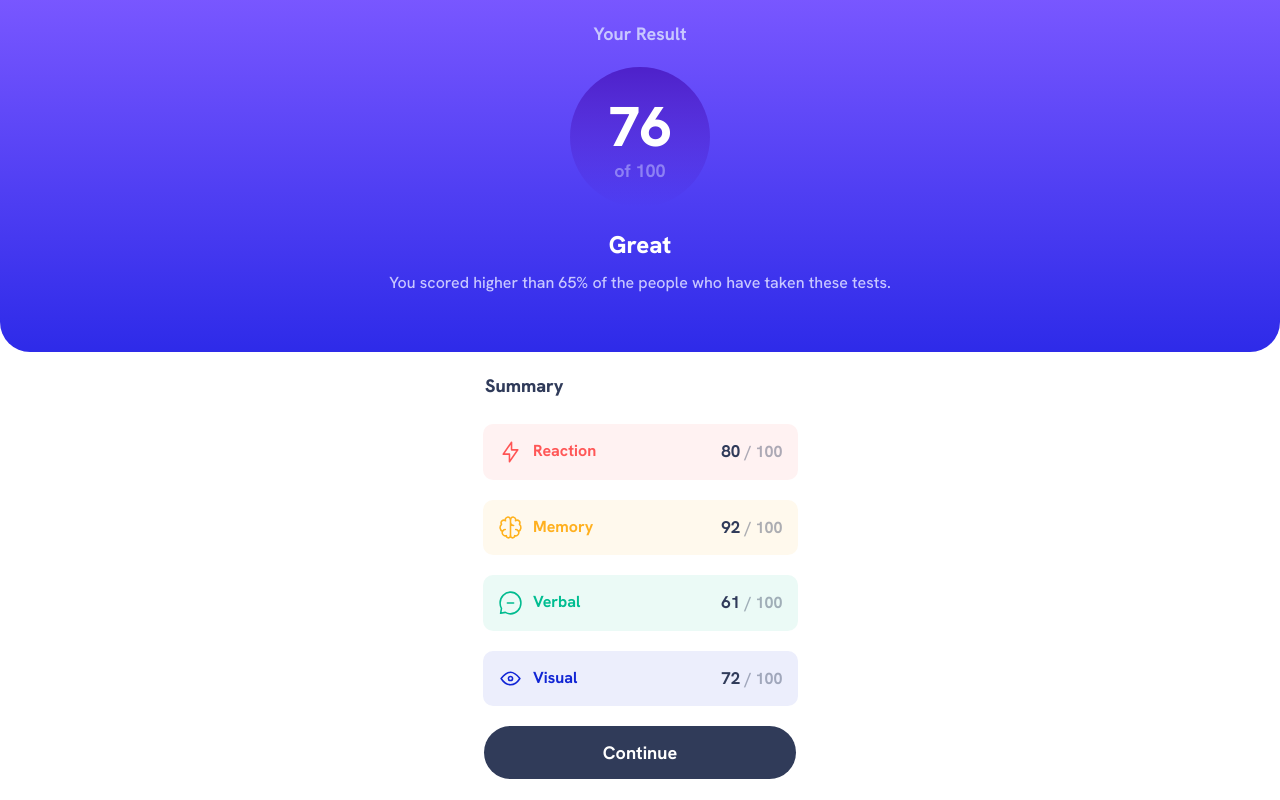
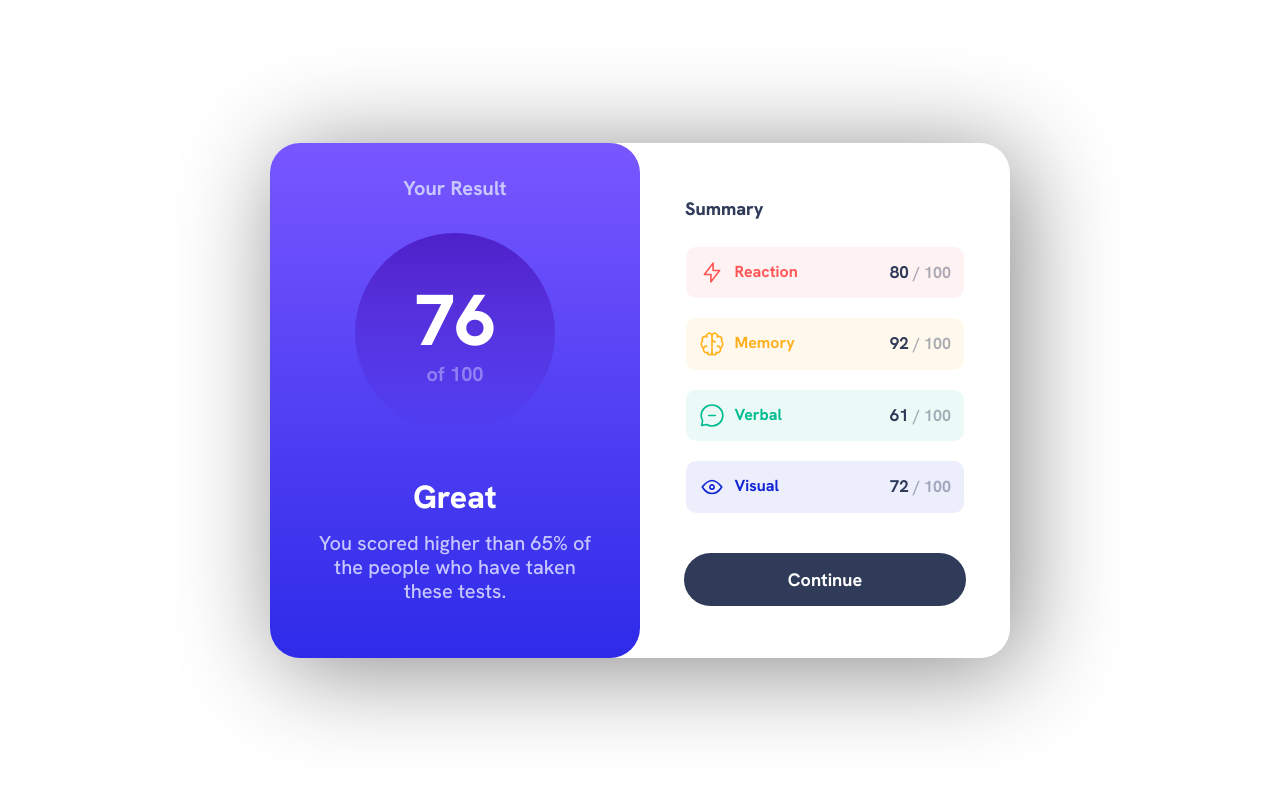
Before and after one commit to salvatorequagliariello/css-practice, a plain HTML site: page frontend-mentor/results-summary-component-main/index.html in a window 1280 px wide. Drawn offline with Linux system fonts and the light colour scheme.

Commit message:
completes desktop design

```diff
--- a/frontend-mentor/results-summary-component-main/style/desktop.css
+++ b/frontend-mentor/results-summary-component-main/style/desktop.css
@@ -0,0 +1,126 @@
+
+@media screen and (min-width: 760px) {
+
+    .card {
+        position: absolute;
+        left: 50%;
+        top: 50%;
+        margin-left: -370px;
+        margin-top: -257.5px;
+
+        width: 740px;
+        height: 515px;
+        display: flex;
+        flex-direction: row;
+        box-shadow: 10px 10px 100px #888888;;
+        background-color: transparent;
+        border-radius: 30px;
+    }
+
+    .card-resume {
+        max-width: 370px;
+        height: 100%;
+        display: flex;
+        flex-direction: column;
+        align-items: center;
+        justify-content: flex-start;
+        border-radius: 30px;
+        background-image: linear-gradient(hsl(252, 100%, 67%), hsl(241, 81%, 54%) 100%);
+        color: var(--neutral-color-white);
+    }
+
+    .card-resume__title {
+        margin: 30px 0;
+        font-size: 20px;
+        color: var(--neutral-color-lavender);
+        font-weight: 700;
+    }
+
+    .card-details {
+        max-width: 370px;
+    }
+
+    .card-resume__score {
+        border-radius: 100%;
+        display: flex;
+        flex-direction: column;
+        justify-content: center;
+        text-align: center;
+        background-image: linear-gradient(hsla(256, 72%, 46%, 1), hsla(241, 72%, 46%, 0));
+        width: 200px;
+        height: 200px;
+        margin-bottom: 20px;
+    }
+
+    .card-resume__score h1 {
+        line-height: 5.2rem;
+        font-size: 4.5rem;
+        font-weight: 800;
+    }
+
+    .card-resume__score p {
+        font-size: 18px;
+        color: var(--neutral-color-lavender);
+        opacity: 0.5;
+        font-weight: 700;
+    }
+
+    .card-resume h3 {
+        margin: 20px 0 10px 0;
+        font-size: 32px;
+        font-weight: 800;
+    }
+
+    .card-resume p {
+        color: var(--neutral-color-lavender);
+        font-size: 20px;
+        line-height: 24px;
+        text-align: center;
+        margin: 0 40px;
+    }
+
+    .card-details {
+        display: flex;
+        justify-content: center;
+        flex-direction: column;
+        gap: 20px;
+    }
+
+    .card-details h4 {
+        margin-left: 10px;
+        align-self: flex-start;
+        margin-bottom: 5px;
+        color: var(--neutral-color-gray);
+        font-size: 18px;
+        font-weight: 800;
+    }
+
+    .card-deatils__category {
+        width: 84%;
+        font-weight: 700;
+        border-radius: 10px;
+        padding: 13px;
+        display: flex;
+        justify-content: space-between;
+    }
+
+    .card-details__category-name {
+        display: flex;
+        gap: 10px;
+    }
+
+    button {
+        margin-top: 20px;
+        font-weight: 700;
+        font-size: 18px;
+        color: var(--neutral-color-white);
+        background-color: #303B59;;
+        border: none;
+        outline: none;
+        width: 94%;
+        padding: 15px 0;
+        border-radius: 30px;
+    }
+
+
+}
--- a/frontend-mentor/results-summary-component-main/style/main.css
+++ b/frontend-mentor/results-summary-component-main/style/main.css
@@ -33,7 +33,7 @@
 
     border-bottom-right-radius: 30px;
     border-bottom-left-radius: 30px;
-    background-image: linear-gradient(hsl(252, 100%, 67%), hsl(241, 81%, 54%));
+    background-image: linear-gradient(hsl(252, 100%, 67%), hsl(241, 81%, 54%) 100%);
     color: var(--neutral-color-white);
 }
 
@@ -103,7 +103,6 @@
     width: 95%;
     font-weight: 700;
     border-radius: 10px;
-    background-color: aqua;
     padding: 15px;
     display: flex;
     justify-content: space-between;
@@ -166,3 +165,8 @@ button {
     padding: 15px 0;
     border-radius: 30px;
 }
+
+button:hover {
+    cursor: pointer;
+    background-image: linear-gradient(hsl(252, 100%, 67%), hsl(241, 81%, 54%) 100%);
+}
```
Also changed, not shown: frontend-mentor/results-summary-component-main/index.html (+1 -0 lines).
